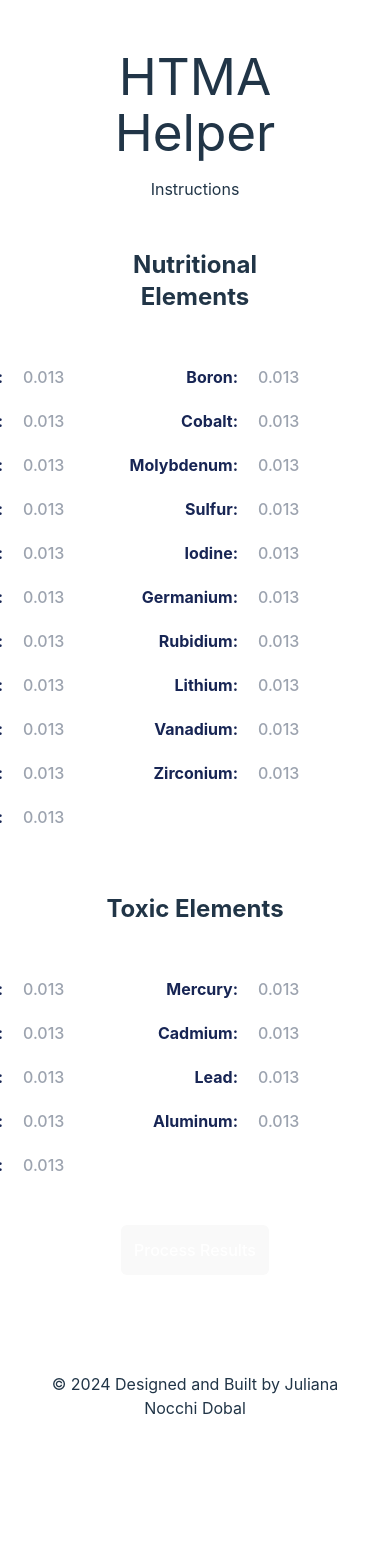
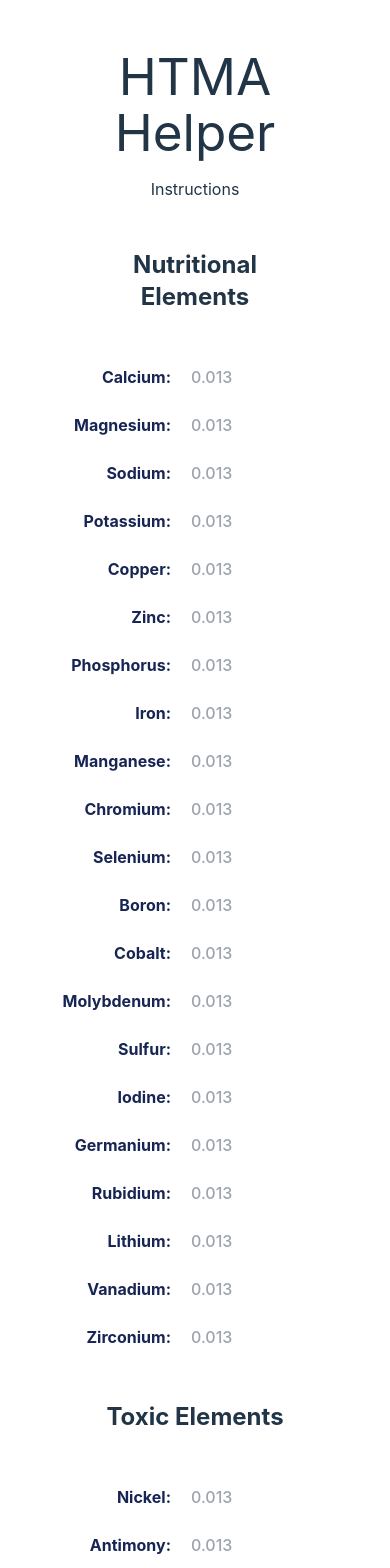
Before and after one commit to junocchi/htma-mapper, a React (Vite) app: page / in a window 390 px wide. Shown: the top 1568 px of the page. Before the commit the page ends 1468 px from the top, so only its background shows below. Built offline with nearby package versions, Linux system fonts and the light colour scheme.

Commit message:
Improve minerals form responsiveness with grid

```diff
--- a/src/components/MineralsForm/MineralsForm.tsx
+++ b/src/components/MineralsForm/MineralsForm.tsx
@@ -84,10 +84,8 @@ export const MineralsForm = () => {
 
       <div>
         <h2 className="text-2xl font-bold m-12">Nutritional Elements</h2>
-
         {/* Nutritional elements */}
-        <form className="grid grid-cols-2 gap-36 max-w-lg mx-auto">
-          <div className="col-span-1">
+        <form className="grid grid-cols-1 gap-y-4 mx-auto mr-8 sm:grid-cols-2 sm:gap-x-16 lg:grid-cols-3">
           {nutritionalMinerals
             .slice(0, Math.ceil(nutritionalMinerals.length / 2))
             .map((mineral) => (
@@ -97,9 +95,6 @@ export const MineralsForm = () => {
                 onChange={handleMineralInputChange}
               />
             ))}
-          </div>
-
-          <div className="col-span-1">
           {nutritionalMinerals
             .slice(Math.ceil(nutritionalMinerals.length / 2))
             .map((mineral) => (
@@ -109,13 +104,11 @@ export const MineralsForm = () => {
                 onChange={handleMineralInputChange}
               />
             ))}
-          </div>
         </form>
 
         <h2 className="text-2xl font-bold m-12">Toxic Elements</h2>
-        <form className="grid grid-cols-2 gap-36 max-w-lg mx-auto">
         {/* Toxic elements */}
-          <div className="items-center col-span-1">
+        <form className="grid grid-cols-1 gap-y-4 mx-auto mr-8 sm:grid-cols-2 sm:gap-x-16 lg:grid-cols-3">
           {toxicMinerals
             .slice(0, Math.ceil(toxicMinerals.length / 2))
             .map((mineral) => (
@@ -125,9 +118,6 @@ export const MineralsForm = () => {
                 onChange={handleMineralInputChange}
               />
             ))}
-          </div>
-
-          <div className="items-center col-span-1">
           {toxicMinerals
             .slice(Math.ceil(toxicMinerals.length / 2))
             .map((mineral) => (
@@ -137,7 +127,6 @@ export const MineralsForm = () => {
                 onChange={handleMineralInputChange}
               />
             ))}
-          </div>
         </form>
       </div>
       <div>
--- a/src/components/UserInput/UserInput.tsx
+++ b/src/components/UserInput/UserInput.tsx
@@ -15,12 +15,15 @@ export const UserInput = ({ label, value, onChange }: Props) => {
   };
 
   return (
-    <div key={label} className="flex items-center mb-3 -mr-4 justify-end">
-      <label htmlFor={label} className="font-bold pr-2">
+    <div
+      key={label}
+      className="flex w-[256px] gap-2 justify-end items-center mx-auto"
+    >
+      <label htmlFor={label} className="font-bold ">
         {label}:
       </label>
       <input
-        className="remove-arrow p-1 pl-3 border-gray-300 w-32 focus:ring-blue-500 focus:border-blue-500"
+        className="remove-arrow p-1 px-3 border-gray-300 w-32 focus:ring-blue-500 focus:border-blue-500"
         type="number"
         min="0.00000001"
         step="any"
```
Lines whose indentation alone changed are shown as unchanged.
